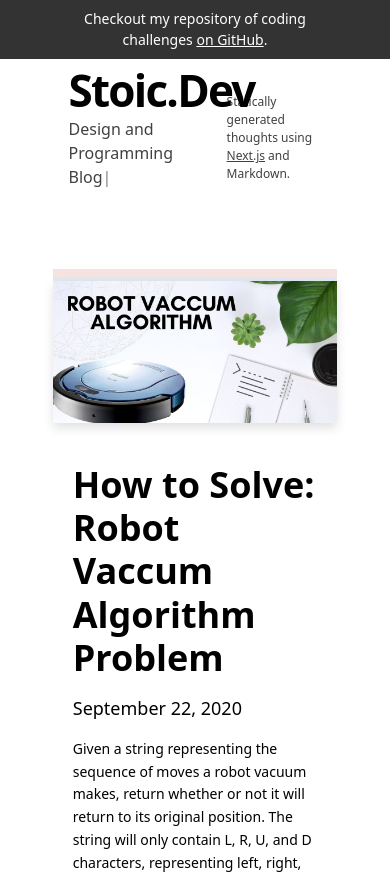
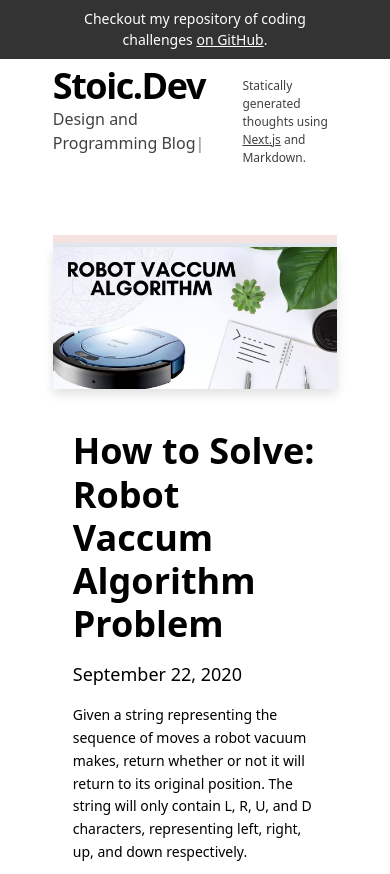
Before and after one commit to alexisdavalos/nextjs-blog, a Next.js app: page / in a window 390 px wide. Shown: the top 874 px of the page. Built offline with nearby package versions, Linux system fonts and the light colour scheme.

Commit message:
intro size update

```diff
--- a/components/intro.js
+++ b/components/intro.js
@@ -9,9 +9,9 @@ export default function Intro() {
       className={`border-b-4 ${animations.hueRotate} ${animations.bottomShadow}`}
     >
       <section className="flex-row md:flex-row flex items-center align-middle justify-evenly mt-16 mb-16 md:mb-12">
-        <div className="flex flex-col w-1/2">
+        <div className="flex flex-col w-2/3">
           <Link href="/">
-            <h1 className="hover:underline cursor-pointer text-6xl md:text-5xl lg:text-7xl font-bold tracking-tighter leading-tight md:pr-8">
+            <h1 className="hover:underline cursor-pointer text-4xl md:text-5xl lg:text-7xl font-bold tracking-tighter leading-tight md:pr-8">
               Stoic.Dev
             </h1>
           </Link>
```
